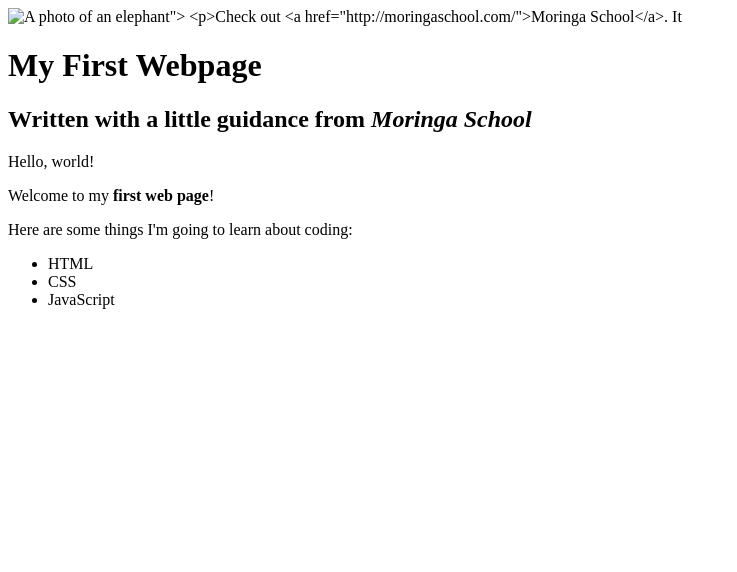
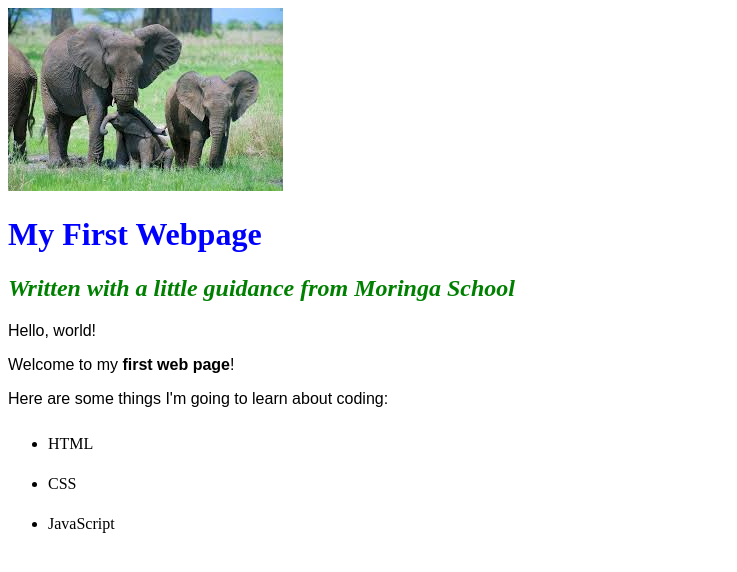
Before and after one commit to Micahtugi/my-first-webpage, a plain HTML site: page index.html in a window 1280 px wide. Shown: the whole page, without its empty margins (0-737 px from the left). Drawn offline with Linux system fonts and the light colour scheme.

Commit message:
index.html

```diff
--- /dev/null
+++ b/css/style.css
@@ -0,0 +1,14 @@
+h1 {
+  color : blue;
+}
+h2 {
+  color : green;
+  font-style: italic;
+  text-align: centre;
+}
+p {
+  font-family: sans-serif;
+}
+ul {
+  line-height: 40px;
+}
--- a/my-first-website.html
+++ b/index.html
@@ -2,6 +2,7 @@
 <html>
   <head>
     <title>My first webpage!</title>
+    <link href="css/style.css" rel="stylesheet" type="text/css">
 </head>
 <body>
   <img src="elephant.jpg" alt='A photo of an elephant">
```
Also changed, not shown: elephant.jpg (added).
